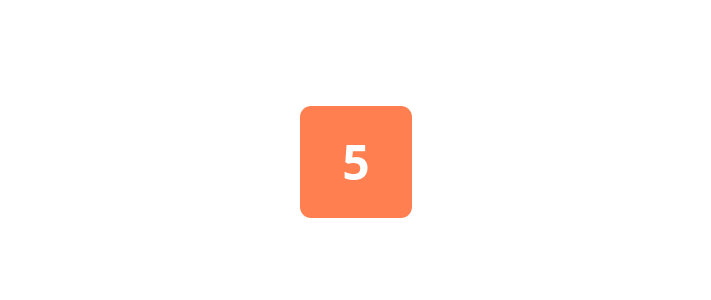
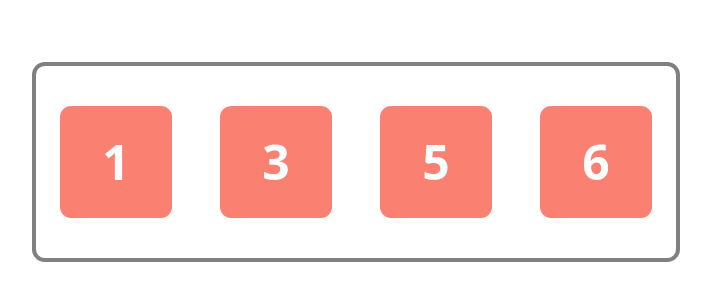
Before and after one commit to TetianaTalebi/react_lucky7_game, a React (Vite) app: page / in a window 1280 px wide. Shown: the part 238-538 px from the top of the page, without its empty margins (284-995 px from the left). Built offline with nearby package versions, Linux system fonts and the light colour scheme.

Commit message:
Write logic for "Dice" component and style it

```diff
--- a/src/App.jsx
+++ b/src/App.jsx
@@ -1,13 +1,13 @@
 import './App.css'
 import Lucky7 from './Lucky7'
-import Die from './Die'
+import Dice from './Dice'
 
 function App() {
 
-
+const nums = [1,3,5,6];
   return (
     <>
-      <Die val={5} color="coral" />
+      <Dice nums = {nums} color="salmon" />
       {/* <Lucky7 /> */}
     </>
   )
--- a/src/Dice.css
+++ b/src/Dice.css
@@ -0,0 +1,11 @@
+.Dice {
+    display: flex;
+    flex-direction: row;
+    justify-content: center;
+    align-items: center;
+
+    border: solid 0.3rem gray;
+    border-radius: 0.8rem;
+    padding: 1rem 0;
+    margin: 1rem auto;
+}
--- a/src/Dice.jsx
+++ b/src/Dice.jsx
@@ -0,0 +1,19 @@
+import './Dice.css'
+import Die from "./Die";
+
+// nums is an array of numbers
+// default color is defined in "Die" component
+function Dice({nums, color}){
+
+    return (
+        <section className="Dice">
+
+            {nums.map((el, index)=>(
+                <Die key={index} val={el} color={color} />
+            ))}
+
+        </section>
+    );
+
+}
+export default Dice
```
